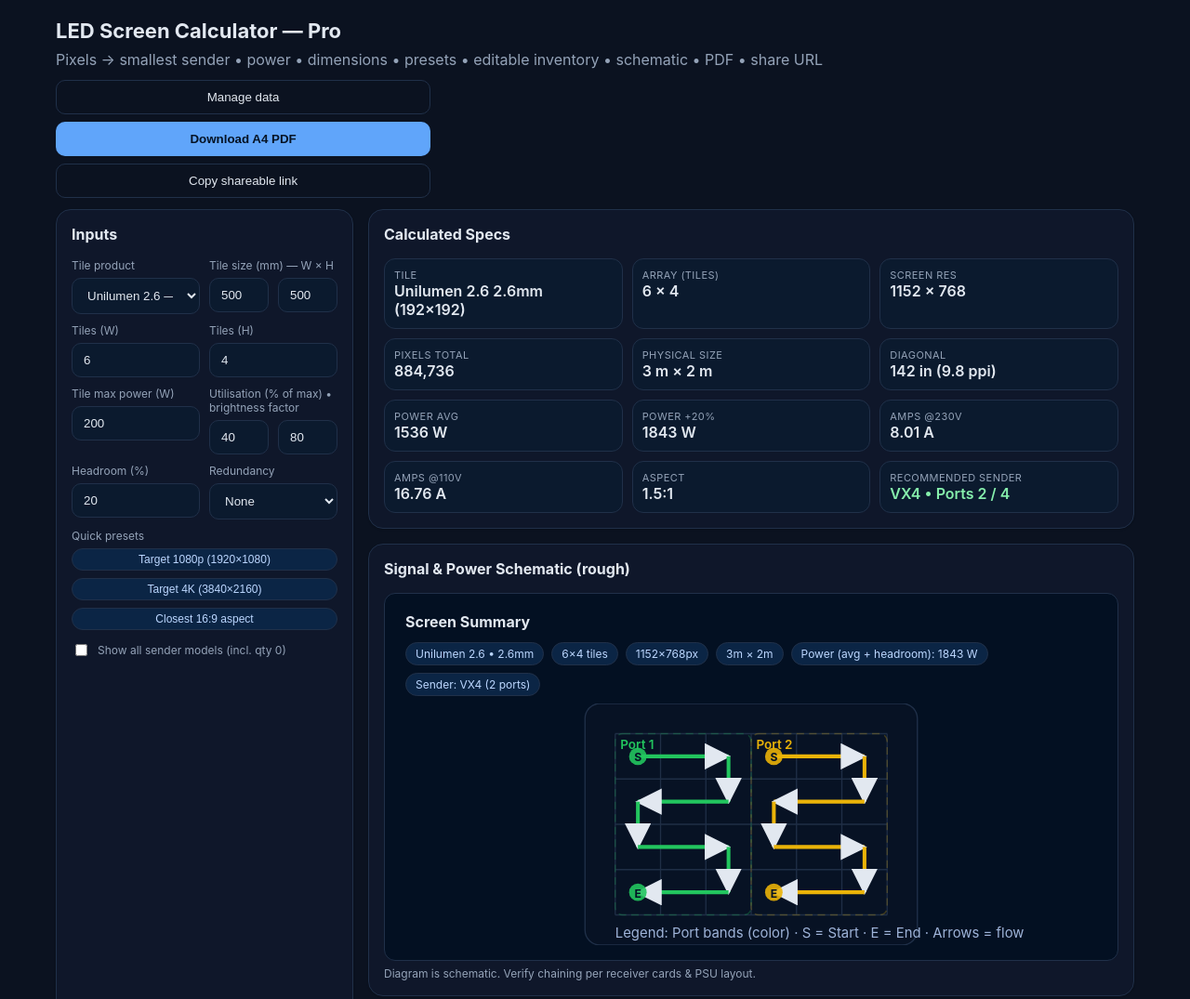
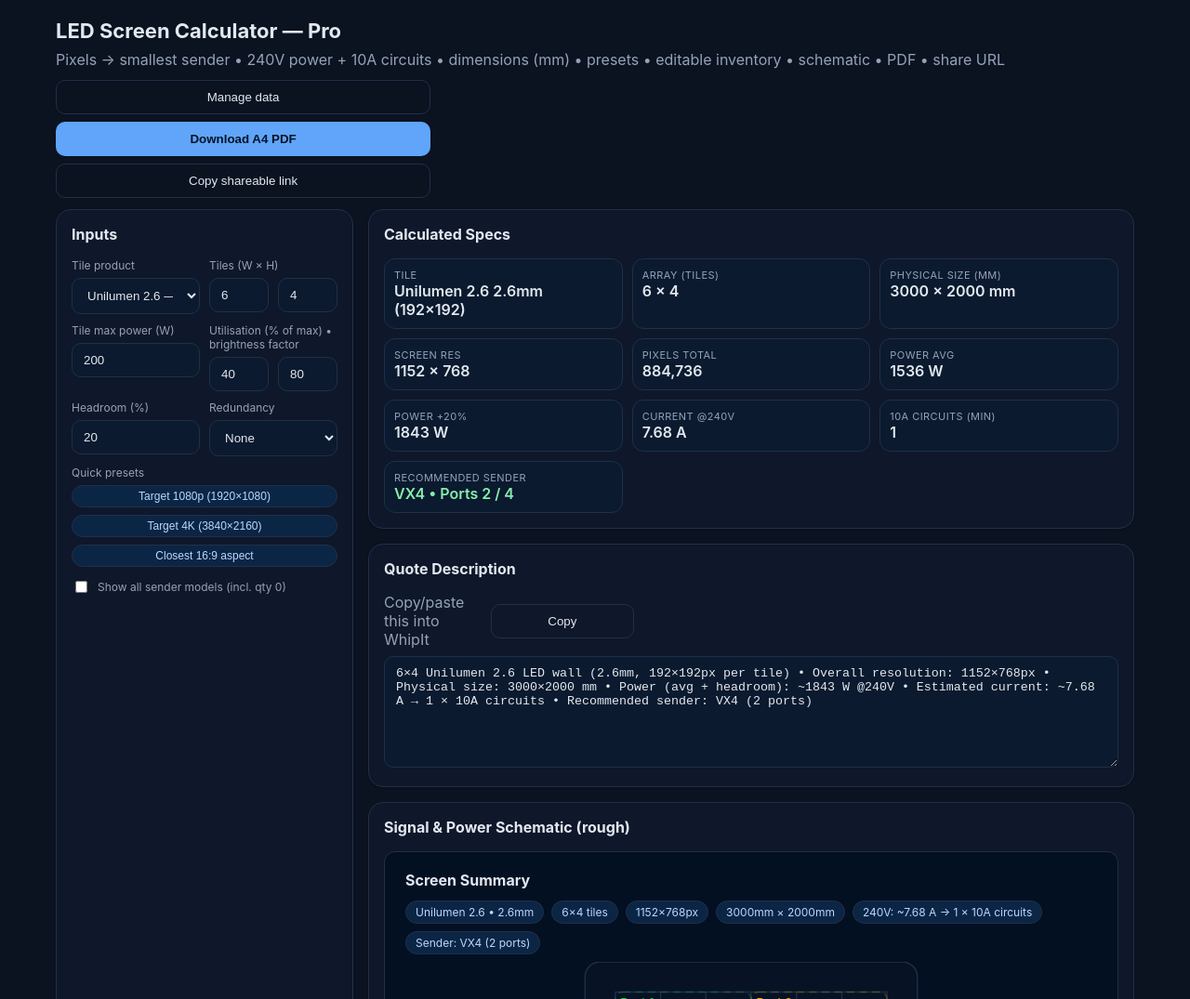
Before and after one commit to jnebauer/led-screen-calculator, a plain HTML site: page index.html in a window 1280 px wide. Shown: the top 1075 px of the page at 93% size. Drawn offline with nearby package versions, Linux system fonts and the light colour scheme.

Commit message:
Update index.html

```diff
--- a/index.html
+++ b/index.html
@@ -2,7 +2,7 @@
 <html lang="en">
 <head>
 <meta charset="utf-8" />
-<title>LED Screen Calculator — One-File (with Schematic)</title>
+<title>LED Screen Calculator — One-File (240V, mm size, schematic, quote)</title>
 <meta name="viewport" content="width=device-width, initial-scale=1" />
 <link rel="preconnect" href="https://cdn.jsdelivr.net">
 <style>
@@ -19,6 +19,7 @@
   label{font-size:12px;color:var(--muted);display:block;margin-bottom:6px}
   input,select,button,textarea{width:100%;padding:10px 12px;border:1px solid var(--line);border-radius:10px;background:#0b1a2e;color:#e2e8f0}
   input[type="checkbox"]{width:auto}
+  textarea{min-height:120px;resize:vertical}
   button.btn{background:var(--accent);border-color:transparent;color:#051325;cursor:pointer;font-weight:600}
   button.ghost{background:transparent;border-color:var(--line);color:#e2e8f0}
   .row{display:grid;grid-template-columns:1fr 1fr;gap:10px}
@@ -53,7 +54,7 @@
     <div class="center" style="margin-bottom:12px">
       <div>
         <h1>LED Screen Calculator — Pro</h1>
-        <div class="muted">Pixels → smallest sender • power • dimensions • presets • editable inventory • schematic • PDF • share URL</div>
+        <div class="muted">Pixels → smallest sender • 240V power + 10A circuits • dimensions (mm) • presets • editable inventory • schematic • PDF • share URL</div>
       </div>
       <div class="actions">
         <button class="ghost" id="btn-manage">Manage data</button>
@@ -72,19 +73,8 @@
               <select id="tile"></select>
             </div>
             <div>
-              <label>Tile size (mm) — W × H</label>
-              <div class="row"><input id="tileMmW" type="number" min="1" value="500"/><input id="tileMmH" type="number" min="1" value="500"/></div>
-            </div>
-          </div>
-
-          <div class="row" style="margin-top:10px">
-            <div>
-              <label>Tiles (W)</label>
-              <input id="tilesW" type="number" min="1" value="6" />
-            </div>
-            <div>
-              <label>Tiles (H)</label>
-              <input id="tilesH" type="number" min="1" value="4" />
+              <label>Tiles (W × H)</label>
+              <div class="row"><input id="tilesW" type="number" min="1" value="6" /><input id="tilesH" type="number" min="1" value="4" /></div>
             </div>
           </div>
 
@@ -134,6 +124,17 @@
           <div class="hd"><strong>Calculated Specs</strong></div>
           <div class="bd">
             <div class="grid" style="grid-template-columns:repeat(3,minmax(0,1fr));gap:10px" id="specs"></div>
+          </div>
+        </div>
+
+        <div class="card">
+          <div class="hd"><strong>Quote Description</strong></div>
+          <div class="bd">
+            <div class="inline" style="justify-content:space-between;margin-bottom:8px">
+              <span class="muted">Copy/paste this into WhipIt</span>
+              <button class="ghost" id="copyQuote">Copy</button>
+            </div>
+            <textarea id="quoteBox" placeholder="Quote text will appear here..."></textarea>
           </div>
         </div>
 
@@ -246,14 +247,13 @@
 
     // ---------- Storage helpers (safe) ----------
     function safeParse(key, fallback){ try{ const v = JSON.parse(localStorage.getItem(key) || 'null'); return v ?? fallback; } catch { return fallback; } }
-    let NOVASTAR_SENDERS = safeParse('senders_v3', DEFAULT_SENDERS.slice());
-    let LED_TILES       = safeParse('tiles_v3',   DEFAULT_TILES.slice());
-    const save = () => { localStorage.setItem('senders_v3', JSON.stringify(NOVASTAR_SENDERS)); localStorage.setItem('tiles_v3', JSON.stringify(LED_TILES)); };
+    let NOVASTAR_SENDERS = safeParse('senders_v4', DEFAULT_SENDERS.slice());
+    let LED_TILES       = safeParse('tiles_v4',   DEFAULT_TILES.slice());
+    const save = () => { localStorage.setItem('senders_v4', JSON.stringify(NOVASTAR_SENDERS)); localStorage.setItem('tiles_v4', JSON.stringify(LED_TILES)); };
 
     // ---------- Utilities ----------
     const $ = (id)=>document.getElementById(id);
     const round=(n,dp=0)=>{const f=Math.pow(10,dp);return Math.round((n+Number.EPSILON)*f)/f;};
-    const mmToM=(mm)=>mm/1000, mmToIn=(mm)=>mm/25.4;
 
     function visibleSenders(){ return ($('#showAllModels')?.checked ? NOVASTAR_SENDERS : NOVASTAR_SENDERS.filter(s => (s.qty||0) > 0)); }
 
@@ -283,6 +283,9 @@
       const sel=$('tile'); sel.innerHTML='';
       LED_TILES.forEach(t=>{const o=document.createElement('option');o.value=t.id;o.textContent=`${t.name||t.brand} — ${t.pitchMm}mm (${t.pxW}×${t.pxH})`;sel.appendChild(o);});
       if (!sel.value && LED_TILES[0]) sel.value=LED_TILES[0].id;
+      // default tile power to the selected tile's spec
+      const tile = LED_TILES.find(t=>t.id===sel.value)||LED_TILES[0];
+      if (tile) { $('tilePower').value = tile.maxPowerW || 200; }
     }
 
     // ---------- Schematic (SVG) ----------
@@ -346,31 +349,41 @@
     function renderAll(){
       const tile=LED_TILES.find(t=>t.id===$('tile').value)||LED_TILES[0];
       const tilesW=+$('tilesW').value||0, tilesH=+$('tilesH').value||0;
+
+      // Pixels
       const pxW=tile.pxW*tilesW, pxH=tile.pxH*tilesH, totalPx=pxW*pxH;
-      const mmW=(+$('tileMmW').value||tile.mmW||500)*tilesW, mmH=(+$('tileMmH').value||tile.mmH||500)*tilesH;
-      const mW=mmToM(mmW), mH=mmToM(mmH), inW=mmToIn(mmW), inH=mmToIn(mmH);
-      const diagIn=Math.sqrt(inW*inW+inH*inH), ppi=Math.sqrt(pxW*pxW+pxH*pxH)/Math.max(1,diagIn), aspect=`${round(pxW/Math.max(1,pxH),2)}:1`;
-      const tileCount=tilesW*tilesH, tilePower=+$('tilePower').value||0, util=(+$('utilPct').value||40)/100, bright=(+$('brightPct').value||80)/100, headroom=(+$('headroom').value||20)/100;
-      const powerAvgW=tileCount*tilePower*util*bright, powerWithHeadroomW=powerAvgW*(1+headroom), amps230=powerWithHeadroomW/230, amps110=powerWithHeadroomW/110;
 
+      // Physical size — based strictly on the selected tile's mm size
+      const mmW=(tile.mmW||500)*tilesW, mmH=(tile.mmH||500)*tilesH;
+
+      // Power @240V
+      const MAINS_V = 240;
+      const tileCount=tilesW*tilesH, tilePower=+$('tilePower').value||tile.maxPowerW||200;
+      const util=(+$('utilPct').value||40)/100, bright=(+$('brightPct').value||80)/100, headroom=(+$('headroom').value||20)/100;
+      const powerAvgW=tileCount*tilePower*util*bright;
+      const powerWithHeadroomW=powerAvgW*(1+headroom);
+      const amps240=powerWithHeadroomW/MAINS_V;
+      const circuits10A=Math.ceil(amps240/10);
+
+      // Sender ranking
       const ranked=rankSenders(totalPx,pxW,pxH), best=chooseBest(totalPx,pxW,pxH);
       const portsUsed = Math.max(1, best ? best.portsNeeded : 1);
 
+      // Specs
       const specs=$('specs'); specs.innerHTML='';
       const spec=(l,v,cls='')=>{const d=document.createElement('div');d.className='spec';d.innerHTML=`<div class="l">${l}</div><div class="v ${cls}">${v}</div>`;specs.appendChild(d);}
       spec('Tile', `${tile.name||tile.brand} ${tile.pitchMm}mm (${tile.pxW}×${tile.pxH})`);
       spec('Array (tiles)', `${tilesW} × ${tilesH}`);
+      spec('Physical size (mm)', `${Math.round(mmW)} × ${Math.round(mmH)} mm`);
       spec('Screen res', `${pxW} × ${pxH}`);
       spec('Pixels total', totalPx.toLocaleString());
-      spec('Physical size', `${round(mW,3)} m × ${round(mH,3)} m`);
-      spec('Diagonal', `${round(diagIn,1)} in (${round(ppi,1)} ppi)`);
-      spec('Power avg', `${round(powerAvgW)} W`);
-      spec(`Power +${round(headroom*100)}%`, `${round(powerWithHeadroomW)} W`);
-      spec('Amps @230V', `${round(amps230,2)} A`);
-      spec('Amps @110V', `${round(amps110,2)} A`);
-      spec('Aspect', `${aspect}`);
+      spec('Power avg', `${Math.round(powerAvgW)} W`);
+      spec(`Power +${Math.round(headroom*100)}%`, `${Math.round(powerWithHeadroomW)} W`);
+      spec('Current @240V', `${round(amps240,2)} A`);
+      spec('10A circuits (min)', `${circuits10A}`);
       spec('Recommended sender', best ? `${best.model} • Ports ${best?.portsNeeded||'?'} / ${best.ports}` : 'None in visible list', best?'ok':'danger');
 
+      // Sender table
       const tb=$('sender-body'); tb.innerHTML = ranked.length?'':'<tr><td colspan="8" class="danger">No sender fits. Adjust spec or show all models.</td></tr>';
       ranked.forEach(s=>{
         const units = s.fits ? 1 : Math.ceil(s.portsNeeded/Math.max(1,s.ports));
@@ -379,7 +392,7 @@
         tb.appendChild(tr);
       });
 
-      // Report block (for PDF) = summary chips + schematic SVG
+      // Report block + schematic
       $('report').innerHTML = `
         <div class="center" style="padding:8px 10px">
           <div><strong>Screen Summary</strong></div>
@@ -387,13 +400,24 @@
             <div class="chip">${tile.name || tile.brand} • ${tile.pitchMm}mm</div>
             <div class="chip">${tilesW}×${tilesH} tiles</div>
             <div class="chip">${pxW}×${pxH}px</div>
-            <div class="chip">${round(mW,2)}m × ${round(mH,2)}m</div>
-            <div class="chip">Power (avg + headroom): ${round(powerWithHeadroomW)} W</div>
+            <div class="chip">${Math.round(mmW)}mm × ${Math.round(mmH)}mm</div>
+            <div class="chip">240V: ~${round(amps240,2)} A → ${circuits10A} × 10A circuits</div>
             <div class="chip">Sender: ${best ? best.model : '—'} (${portsUsed} port${portsUsed>1?'s':''})</div>
           </div>
         </div>
         ${drawSchematic(tilesW, tilesH, portsUsed)}
       `;
+
+      // Quote Description
+      const quote = [
+        `${tilesW}×${tilesH} ${tile.name} LED wall (${tile.pitchMm}mm, ${tile.pxW}×${tile.pxH}px per tile)`,
+        `Overall resolution: ${pxW}×${pxH}px`,
+        `Physical size: ${Math.round(mmW)}×${Math.round(mmH)} mm`,
+        `Power (avg + headroom): ~${Math.round(powerWithHeadroomW)} W @240V`,
+        `Estimated current: ~${round(amps240,2)} A → ${circuits10A} × 10A circuits`,
+        `Recommended sender: ${best ? best.model : 'TBC'} (${portsUsed} port${portsUsed>1?'s':''})`
+      ].join(' • ');
+      const qb = document.getElementById('quoteBox'); if (qb) qb.value = quote;
 
       save();
     }
@@ -461,9 +485,15 @@
       populateTiles();
 
       // Inputs
-      const ids=['tile','tilesW','tilesH','tilePower','headroom','tileMmW','tileMmH','utilPct','brightPct','redundancy','showAllModels'];
+      const ids=['tile','tilesW','tilesH','tilePower','headroom','utilPct','brightPct','redundancy','showAllModels'];
       ids.map(id=>$(id)).filter(Boolean).forEach(el=>{
         ['input','change'].forEach(evt=>el.addEventListener(evt, renderAll));
+      });
+
+      // When tile changes, sync default tilePower to that tile
+      $('tile').addEventListener('change', ()=>{
+        const t = LED_TILES.find(x=>x.id===$('tile').value)||LED_TILES[0];
+        if (t && t.maxPowerW) $('tilePower').value = t.maxPowerW;
       });
 
       // Presets
@@ -533,8 +563,13 @@
       $('importSenders').addEventListener('change', e=> importJSON(e, data=>{ NOVASTAR_SENDERS=data; save(); refreshTables(); renderAll(); }));
       $('importTiles').addEventListener('change',   e=> importJSON(e, data=>{ LED_TILES=data; save(); refreshTables(); populateTiles(); renderAll(); }));
 
-      // Share
+      // Share & Quote Copy
       $('btn-share').addEventListener('click', ()=>{ navigator.clipboard.writeText(location.href).then(()=>alert('Link copied')); });
+      $('copyQuote').addEventListener('click', ()=>{
+        const t = $('quoteBox'); if (!t) return;
+        t.select(); t.setSelectionRange(0, 99999);
+        navigator.clipboard.writeText(t.value).then(()=>{ alert('Quote text copied'); });
+      });
 
       // Cross-browser PDF export (PNG + blob fallback + print fallback)
       $('btn-pdf').addEventListener('click', async () => {
```
